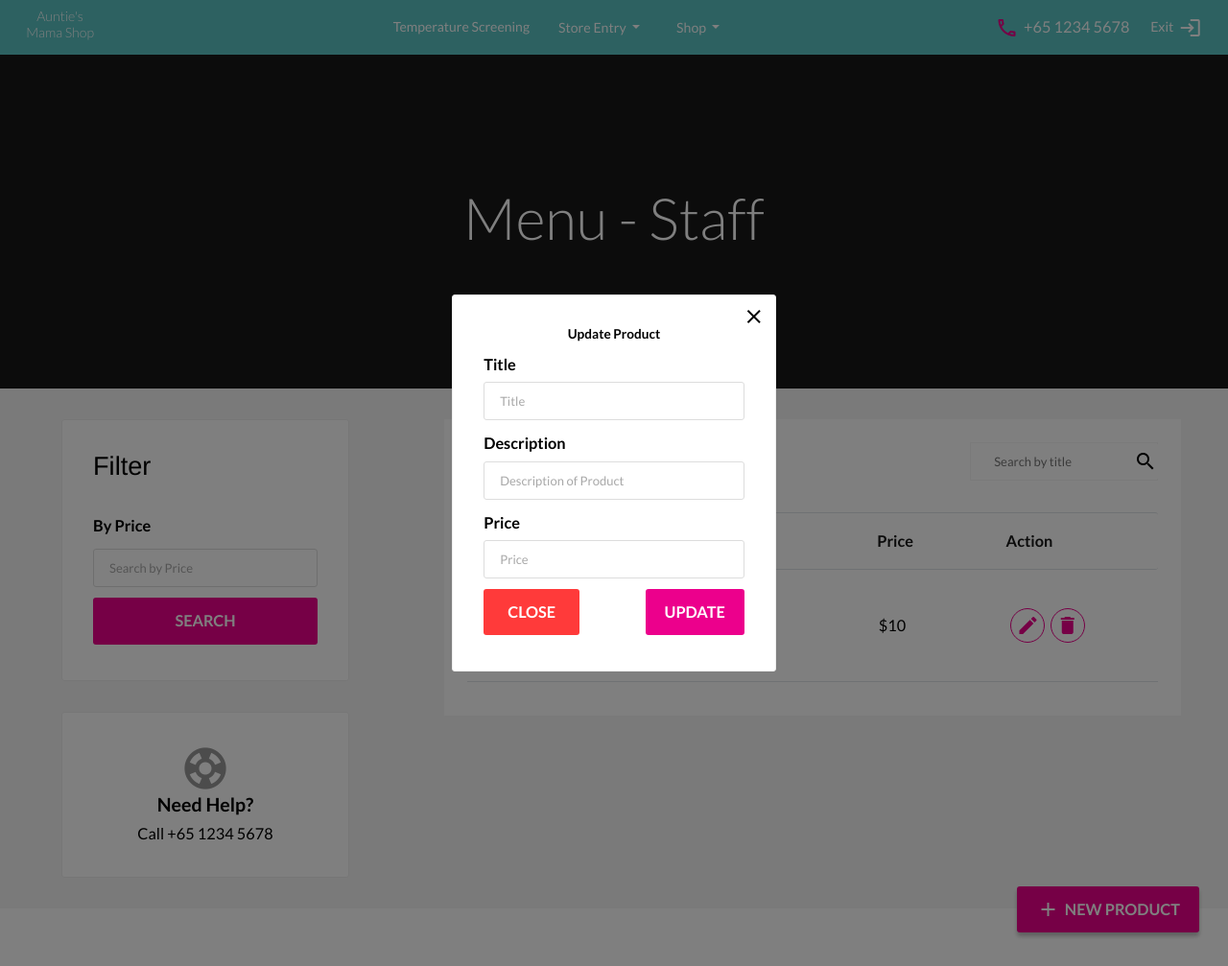
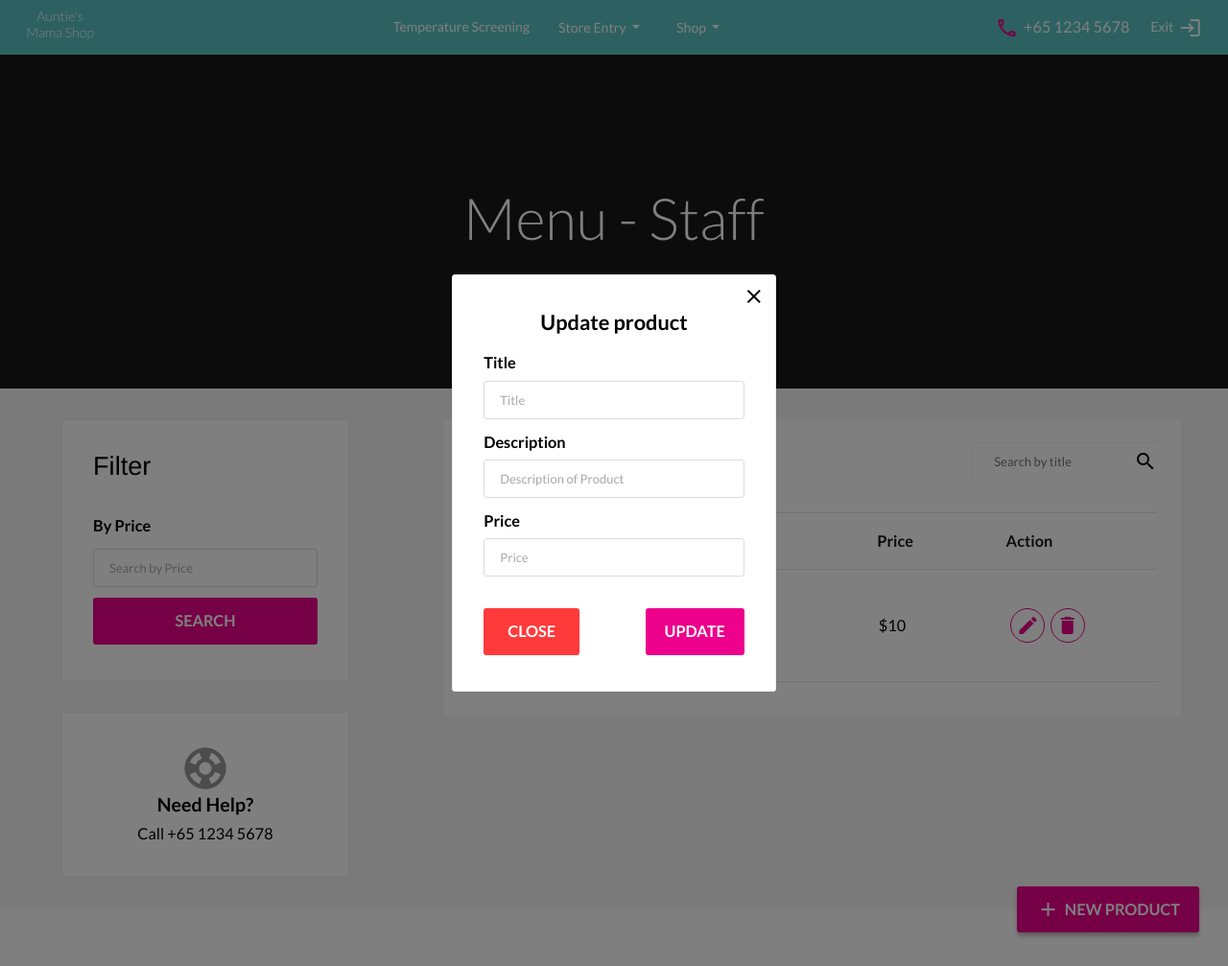
Before and after one commit to david0316zhu/flask-ecommerce, a Flask app: template final_estore/web/templates/admin_menu.html in a window 1280 px wide, after a click on "edit". Shown: the whole page at 96% size. Run offline with Flask 2, Linux system fonts and the light colour scheme; the template is opened without the code that fills it: values that come from a table or form of the project are taken from there, most other values are stand-ins (such as "Sample title", 1, 10 or a date in 2020); some libraries are stand-ins or nearby versions.

Commit message:
Fix modal

```diff
--- a/final_estore/web/templates/admin_menu.html
+++ b/final_estore/web/templates/admin_menu.html
@@ -84,25 +84,20 @@ block heading %}Menu - Staff{% endblock %} {% block content%}
                   >edit</i
                 >
               </div>
-              <div
-                class="modal fade"
-                id="updateModal_{{ entry.get_product_id() }}"
-                tabindex="-1"
-                role="dialog"
-                aria-labelledby="exampleModalLabel"
-                aria-hidden="true"
-              >
+              <div class="modal" id="updateModal_{{ entry.get_product_id() }}">
                 <div class="modal-center" role="document">
                   <div class="modal-data white-card">
-                    <div class="">
-                      <h5 class="mb-3 text-center" id="exampleModalLabel">
-                        <b>Update Product</b>
-                      </h5>
+                    <div>
+                      <div class="mb-3 text-center">
+                        <span class="popup-title" id="exampleModalLabel"
+                          >Update product
+                        </span>
+                      </div>
                       <div class="close-btn" data-dismiss="modal">
                         <i class="material-icons">close</i>
                       </div>
                     </div>
-                    <div>
+                    <div class="mb-5">
                       {{ update_form.hidden_tag() }}
                       <div class="w-100 mb-3">
                         <label for="title">
@@ -178,7 +173,7 @@ block heading %}Menu - Staff{% endblock %} {% block content%}
               <div class="modal" id="myModal_{{ entry.get_product_id() }}">
                 <div class="modal-center">
                   <div class="modal-data white-card">
-                    <div class="">
+                    <div>
                       <div class="mb-3 text-center">
                         <span class="popup-title">Delete Confirmation</span>
                       </div>
```
